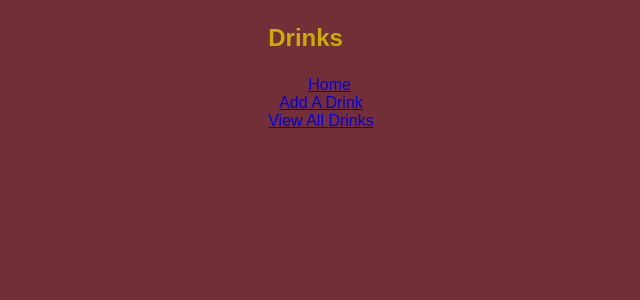
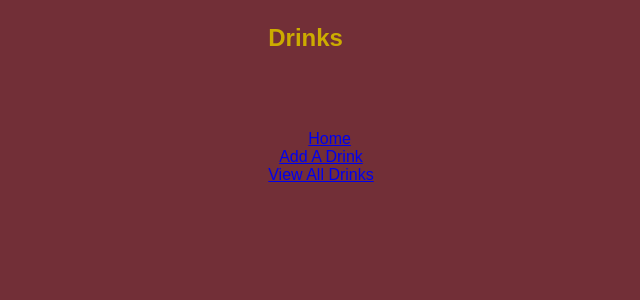
Before and after one commit to maxjacobzander/liquor-cabinet-front-end, a React (Create React App) app: page /drinks in a window 1280 px wide. Shown: the top 300 px of the page, without its empty margins (319-959 px from the left). Built offline with nearby package versions, Linux system fonts and the light colour scheme.

Commit message:
Added line breaks into NavBar

```diff
--- a/src/components/NavBar.js
+++ b/src/components/NavBar.js
@@ -5,6 +5,10 @@ import { BrowserRouter as Router, Switch, Route } from 'react-router-dom';
 export class NavBar extends Component {
   render() {
     return (
+      <div>
+        <br />
+        <br />
+        <br />
         <nav className="nav-bar">
         <Router>
           <ul className="nav-container">
@@ -14,6 +18,7 @@ export class NavBar extends Component {
             </ul>
           </Router>
         </nav>
+      </div>
     )
   }
 }
```
Also changed, not shown: 1 other file (tests, documents, lock files or other folders). Lines whose indentation alone changed are shown as unchanged.
